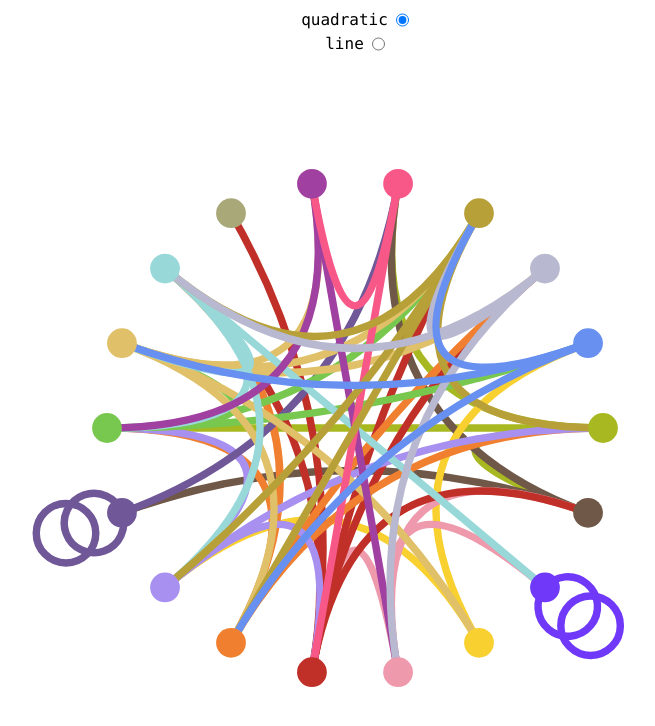
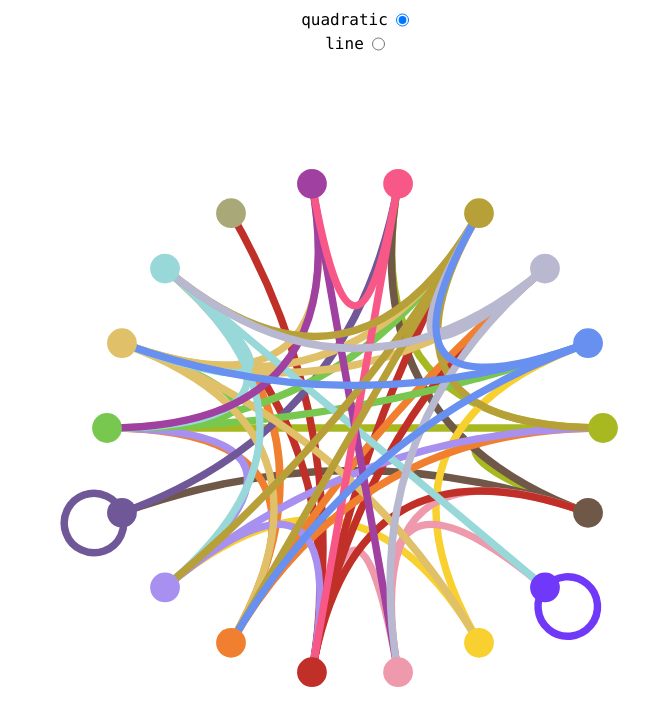
Before and after one commit to joshwashywash/poketypes, a Svelte app: page / in a window 1280 px wide. Shown: the top 726 px of the page, without its empty margins (285-940 px from the left). Built offline with nearby package versions, Linux system fonts and the light colour scheme.

Commit message:
fix: extra circle being drawn

```diff
--- a/src/App.svelte
+++ b/src/App.svelte
@@ -66,7 +66,6 @@
 							{stroke}
 							d={`M ${x1},${y1} A ${loopRadius},${loopRadius} 0 0 0 ${cx},${cy} A ${loopRadius},${loopRadius} 0 0 0 ${x1},${y1}`}
 						/>
-						<circle in:draw={_draw} {stroke} {cx} {cy} r={loopRadius} />
 					{:else if path === 'line'}
 						<line in:draw={_draw} {stroke} {x1} {y1} {x2} {y2} />
 					{:else}
```
